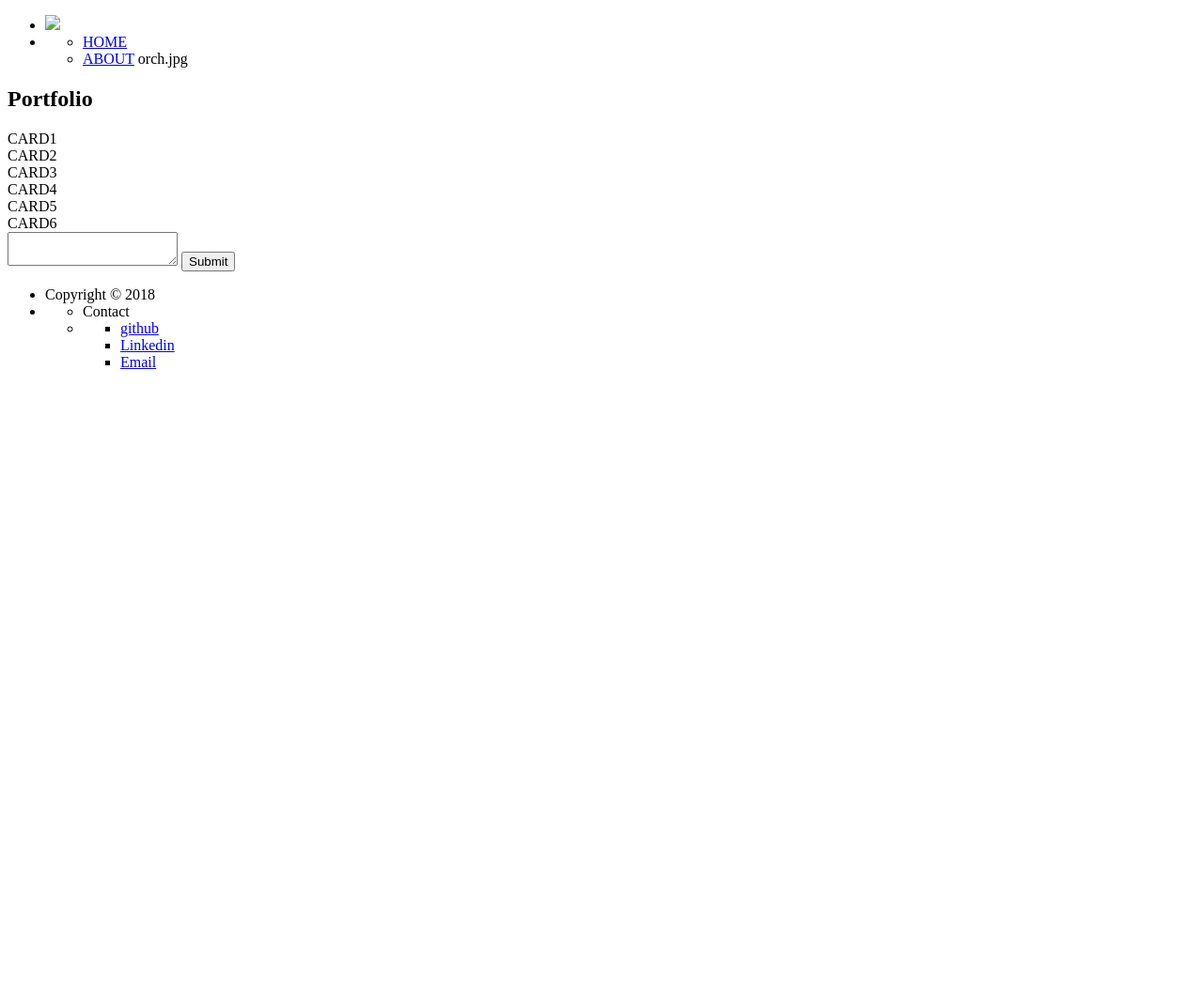
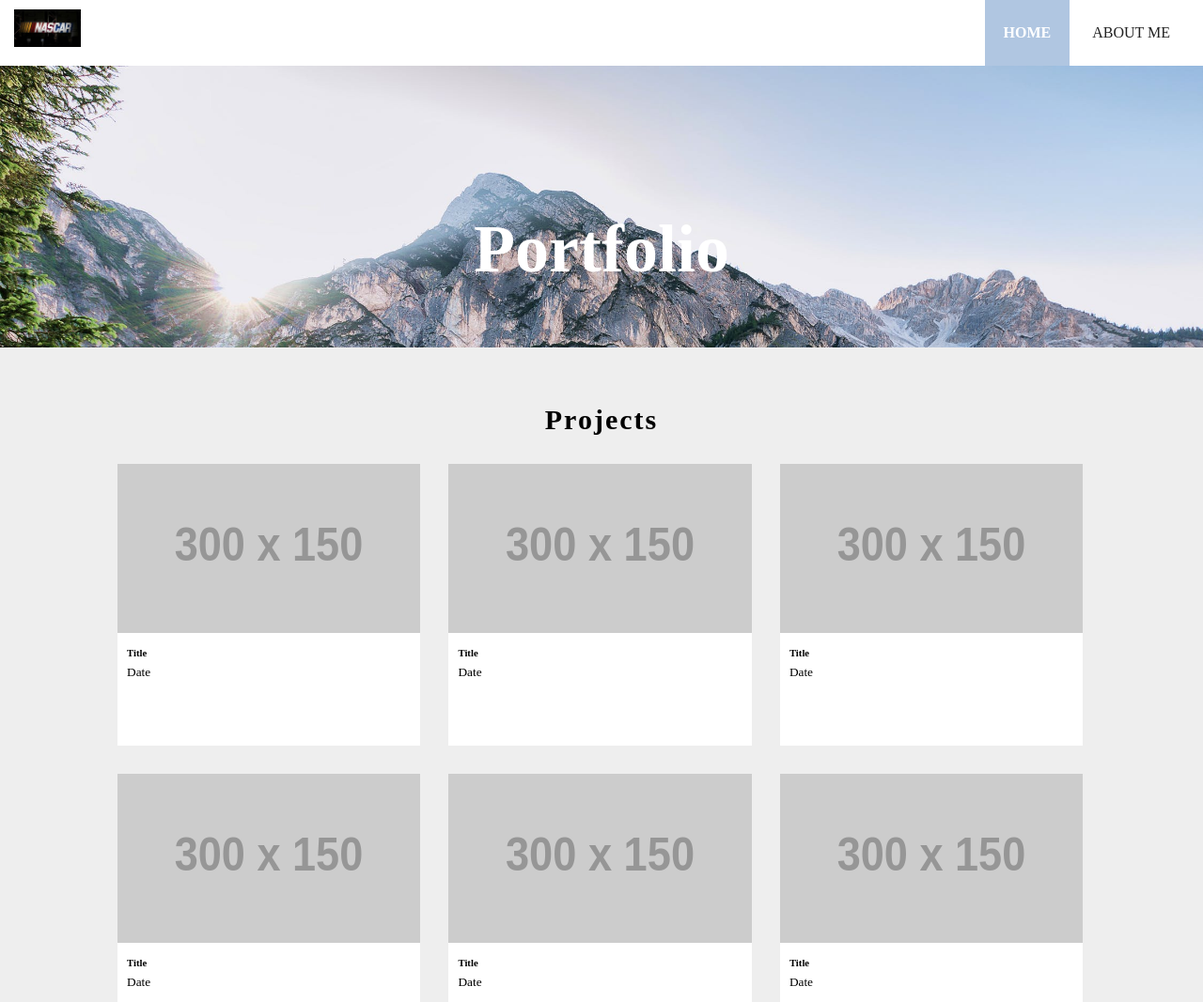
Before and after one commit to nukam20/portfolio, a plain HTML site: page index.html in a window 1280 px wide. Shown: the top 1067 px of the page at 94% size. Before the commit the page ends 800 px from the top, so only its background shows below. Drawn offline with Linux system fonts and the light colour scheme; placeholder pictures from the web are drawn by us.

Commit message:
more additions to portfolio

```diff
--- /dev/null
+++ b/assets/css/grid.css
@@ -0,0 +1,54 @@
+*, *:after, *:before{
+    box-sizing: border-box;
+}
+[class*='col-']{
+    float: left;
+    width: 100%;
+    padding: 0 15px;
+}
+/* very important to put this while building our grid system in order to bal
+balance for the added paddings */
+.grid{
+    margin: 0 -15px;
+}
+.grid:after{
+    content:'';
+    display: table;
+    clear: both;
+}
+
+@media (max-width: 425px){
+    [class*='col-']{
+        width: 100% !important;
+    }
+}
+
+
+
+.col-1{
+    width: calc(100% / 8 * 1);
+}
+
+.col-2{
+    width: calc(100% / 8 * 2);
+}
+
+.col-3{
+    width: calc(100% / 8 * 2.66);
+}
+
+.col-4{
+    width: calc(100% / 8 * 4);
+}
+.col-5{
+    width: calc(100% / 8 * 5);
+}
+.col-6{
+    width: calc(100% / 8 * 6);
+}
+.col-7{
+    width: calc(100% / 8 * 7);
+}
+.col-8{
+    width: 100%;
+}
--- /dev/null
+++ b/assets/css/main.css
@@ -0,0 +1,230 @@
+body{
+    background-color: #EEE;
+    margin: 0;
+}
+/* container */
+.container{
+padding: 0 15px;
+margin: 0 auto;
+/* width */
+}
+/* GENERAL STYLES */
+.clearfix:after{
+    content: '';
+    display: table;
+    clear: both;
+}
+section.project, section.job{
+    padding: 60px 0;
+}
+.section-heading__title{
+    text-align: center;
+    letter-spacing: 2px;
+    margin: 0 0 30px 0;
+    font-size: 30px;
+    font-weight: 700;
+}
+/* GENERAL STYLES */
+.container--lg-width{
+    max-width: 1060px;
+}
+/* HEADER */
+.nav{
+    background-color: #fff;
+    height: 70px;
+}
+.nav__list{
+    list-style-type: none;
+    padding: 0;
+    margin: 0;
+    height: 70px;
+}
+/* .nav__list:after{
+    content: "";
+    display: table;
+    clear: both;
+} */
+.nav__list li{
+    display: inline-block;
+    line-height: 70px
+}
+.nav__left{
+    float: left;
+}
+.nav__right{
+    float: right;
+}
+
+.nav__right .nav__link{
+    display: block;
+    padding: 0 20px;
+}
+.nav__link{
+    display: block;
+}
+
+.nav__link{
+    color: #222;
+    text-decoration: none;
+}
+.nav__brand{
+    padding: 10px 0;
+}
+.nav__brand img{
+    height: 40px;
+
+}
+.nav__active .nav__link{
+/* background-color: #EEE; */
+background-color: #b0c6e1;
+color: #fff;
+font-weight: 700;
+}
+/* HEADER */
+/* BANNER */
+.banner{
+    height: 300px;
+    background: url(../../assets/img/banner.jpeg);
+    background-size: cover;
+}
+.banner__details{
+margin: 0;
+text-align: center;
+color: #fff;
+background-attachment: fixed;
+padding-top: 119px;
+font-size: 48px;
+line-height: 32px;
+}
+/* BANNER */
+
+/* PROJECT */
+
+
+/* PROJECT */
+/* JOB SECTION */
+
+
+.job__textarea{
+    width: 100%;
+    height: 150px;
+    resize: none;
+    border: 1px solid #ddd;
+}
+
+.job__textarea:focus{
+    border-color: #b0c6e1;
+    outline: none;
+}
+.job__btn{
+    border: 1px;
+    background:  #b0c6e1;
+    color: #fff;
+    border-radius: 0;
+    font-weight: 500;
+    font-size: 18px;
+    padding: 12px 14px;
+    cursor: pointer;
+
+}
+/* JOB SECTION */
+/* FOOTER */
+.footer{
+    background: #fff;
+    padding: 15px 0;
+}
+.footer__list{
+    padding: 0;
+    margin: 0;
+    list-style-type: none;
+
+}
+.footer__list li{
+    display: inline-block;
+
+}
+/* .footer__list:after{
+    content:'';
+    display: table;
+    clear: both;
+} */
+.footer__left{
+    float: left;
+    padding-top: 20px;
+}
+.footer__right{
+    float: right;
+}
+.footer__links{
+    display: block;
+    padding: 20px 12px;
+    color: #222;
+    text-decoration: none;
+}
+/* footer.container{
+    max-width: 1060px;
+    margin: 0 auto;
+} */
+/* FOOTER */
+
+/* CARD */
+.card{
+    background: #fff;
+    min-height: 300px;
+    margin-bottom: 30px;
+
+}
+.card__body{
+    height: 180px;
+    position: relative;
+    overflow: hidden;
+
+}
+.card__body img{
+    width: 100%;
+    height: 100%;
+}
+.card__footer{
+    padding: 10px;
+}
+.card__footer h6{
+margin: 5px 0;
+}
+.card__overlay{
+    position: absolute;
+    width: 100%;
+    height: 100%;
+    top:0;
+    left:0;
+    right: 0;
+    bottom: 0;
+    background-color: #b0c6e1;
+    transition: all 0.33s  cubic-bezier(0.42, 0, 0.35, 0.66);
+    padding-top: 34px;
+    transform: translateY(-100%);
+}
+.card__overlay-details{
+    text-align: center;
+    height: 112px;
+}
+.card__icons{
+    font-size: 80px;
+    color: #fff;
+    font-weight: 600px;
+}
+.card__links{
+    text-decoration: none;
+    color: #fff;
+    font-weight: 900;
+}
+.card:hover .card__overlay{
+    transform: translateY(0);
+}
+
+/* CARD */
+/* GRID EXTENSION */
+.col-3{
+    width: calc(100% /8 * 2.66);
+}
+/* GRID EXTENSION */
+/*  */
--- a/index.html
+++ b/index.html
@@ -1,61 +1,183 @@
 <!DOCTYPE html>
 <html>
+
 <head>
+	<meta name="viewport" content="width=device-width, initial-scale=1.0">
 	<title>Structure</title>
+	<link rel="stylesheet" href="assets/css/grid.css" />
+	<link rel="stylesheet" href="assets/css/main.css" />
 </head>
+
 <body>
 
 	<header>
 		<!-- header contents live here-->
-		<nav><!-- This is a wrapper around links -->
-			<ul>
-				<li>
-					<a href="index.html">
-						<img src = "uche.jpg" width="50px" /></a>
+		<nav class="nav">
+			<!-- This is a wrapper around links -->
+			<!-- container lives here -->
+			<div class="container">
+				<ul class="nav__list clearfix">
+					<li class="nav__left">
+						<a href="index.html" class="nav__link nav__brand">
+							<img src="assets/img/logo.jpeg"  />
+						</a>
+					</li>
+					<li class="nav__right">
+						<ul class="nav__list">
+							<li class="nav__active">
+								<a href="index.html" class="nav__link">HOME</a>
 							</li>
 							<li>
-					<ul>
-						<li>
-						<a href ="index.html">HOME</a>
+								<a href="#" class="nav__link">ABOUT ME</a>
 							</li>
-						<li>
-						<a href ="#">ABOUT</a>
-						orch.jpg</li>
 						</ul>
 					</li>
 				</ul>
+			</div>
 
 		</nav>
 	</header>
 
 	<main>
 		<!-- banner section -->
-		<section>
-			<div>
+		<section class="banner">
+			<div class="banner__details">
 				<h1>Portfolio</h1>
 			</div>
 		</section>
 
 		<!-- Projecet section-->
-		<section>
+		<section class="project">
+			<div class="container container--lg-width">
+				<div class="section__heading">
+					<h3 class="section-heading__title">Projects</h3>
+				</div>
 				<!-- grid system at work here-->
-			<div>
-				<div>CARD1</div>
-				<div>CARD2</div>
-				<div>CARD3</div>
-				<div>CARD4</div>
-				<div>CARD5</div>
-				<div>CARD6</div>
+				<div class="grid">
+					<div class="col-3">
+						<div class="card">
+							<div class="card__body">
+								<div class="card__overlay">
+									<div class="card__overlay-details">
+										<div class="card__icons">&reg;</div>
+										<a href="#" class="card__links" target="_blank">Visit Project</a>
+									</div>
+								</div>
+								<img src="http://via.placeholder.com/300x150" />
+							</div>
+							<div class="card__footer">
+								<h6>Title</h6>
+								<small>Date</small>
+							</div>
+						</div>
+					</div>
+					<div class="col-3">
+						<div class="card">
+							<div class="card__body">
+								<div class="card__overlay">
+									<div class="card__overlay-details">
+										<div class="card__icons">&delta;</div>
+										<a href="#" class="card__links" target="_blank">Visit Project</a>
+									</div>
+								</div>
+								<img src="http://via.placeholder.com/300x150" />
+							</div>
+							<div class="card__footer">
+								<h6>Title</h6>
+								<small>Date</small>
+							</div>
+						</div>
+					</div>
+
+					<div class="col-3">
+						<div class="card">
+							<div class="card__body">
+								<div class="card__overlay">
+									<div class="card__overlay-details">
+										<div class="card__icons">&uArr;</div>
+										<a href="#" class="card__links" target="_blank">Visit Project</a>
+									</div>
+								</div>
+								<img src="http://via.placeholder.com/300x150" />
+							</div>
+							<div class="card__footer">
+								<h6>Title</h6>
+								<small>Date</small>
+							</div>
+						</div>
+					</div>
+					<div class="col-3">
+						<div class="card">
+							<div class="card__body">
+								<div class="card__overlay">
+									<div class="card__overlay-details">
+										<div class="card__icons">&omega;</div>
+										<a href="#" class="card__links" target="_blank">Visit Project</a>
+									</div>
+								</div>
+								<img src="http://via.placeholder.com/300x150" />
+							</div>
+							<div class="card__footer">
+								<h6>Title</h6>
+								<small>Date</small>
+							</div>
+						</div>
+					</div>
+					<div class="col-3">
+						<div class="card">
+							<div class="card__body">
+								<div class="card__overlay">
+									<div class="card__overlay-details">
+										<div class="card__icons">&Upsi;</div>
+										<a href="#" class="card__links" target="_blank">Visit Project</a>
+									</div>
+								</div>
+								<img src="http://via.placeholder.com/300x150" />
+							</div>
+							<div class="card__footer">
+								<h6>Title</h6>
+								<small>Date</small>
+							</div>
+						</div>
+					</div>
+					<div class="col-3">
+						<div class="card">
+							<div class="card__body">
+								<div class="card__overlay">
+									<div class="card__overlay-details">
+										<div class="card__icons">&phi;</div>
+										<a href="#" class="card__links" target="_blank">Visit Project</a>
+									</div>
+								</div>
+								<img src="http://via.placeholder.com/300x150" />
+							</div>
+							<div class="card__footer">
+								<h6>Title</h6>
+								<small>Date</small>
+							</div>
+						</div>
+					</div>
+
+
 				</div>
 				<!-- grid system ends here-->
+			</div>
 		</section>
 
 		<!-- form section -->
-		<section>
-			<form>
-				<textarea></textarea>
-				<button>Submit</button>
+		<section class="job" id="job">
+			<div class="container container--lg-width">
+					<div class="section__heading">
+							<h3 class="section-heading__title">Available for jobs</h3>
+						</div>
+				<form class="job__form">
+					<div>
+						<textarea class="job__textarea"></textarea>
+					</div>
+					<br>
+					<button class="job__btn">Submit</button>
 				</form>
+			</div>
 		</section>
 
 		<!-- Cv section -->
@@ -64,26 +186,37 @@
 
 	</main>
 
-	<footer>
-		<div>
-			<ul>
-				<li>Copyright &copy; 2018</li>
+	<footer class="footer">
+		<div class="container container--lg-width">
+			<div class="footer__wrap">
+				<ul class="footer__list clearfix">
+					<li class="footer__left">Copyright &copy; 2018</li>
+					<li class="footer__right">
+						<ul class="footer__list">
+
 							<li>
-					<ul>
-						<li>Contact</li>
+								<ul class="footer__list">
 									<li>
-							<ul>
-								<li><a href = "https://www.github.com/nukam20">github</a></li>
-								<li><a href ="#">Linkedin</a></li>
-								<li><a href = "anukamuchechukwu@gmail.com">Email</a></li>
+										<a href="https://www.github.com/nukam20" target="_blank"class="footer__links">Github</a>
+									</li>
+									<li>
+										<a href="#" class="footer__links" target="_blank">Linkedin</a>
+									</li>
+									<li>
+										<a href="#job" class="footer__links">Email</a>
+									</li>
 								</ul>
 							</li>
 						</ul>
 					</li>
 				</ul>
 
+
+
+			</div>
 		</div>
 	</footer>
 
 </body>
+
 </html>
```
Also changed, not shown: assets/index.html (deleted, +0 -89 lines), assets/img/banner.jpeg (added), assets/img/logo.jpeg (added), 5 other files. Lines whose indentation alone changed are shown as unchanged.
